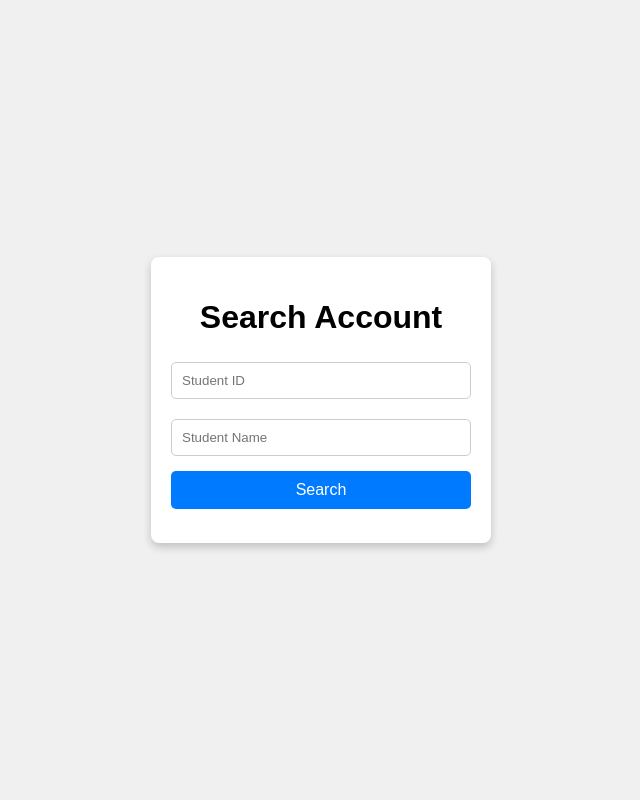
After one commit to Kee-Wei-HengNp/DevOps_Oct2024_Team3_Assignment, a Flask app: page /search-account in a window 1280 px wide. The commit adds this page. Shown: the whole page, without its empty margins (319-959 px from the left). Run offline with Flask 3, Linux system fonts and the light colour scheme.

Commit message:
admin options, list student account and search account

```diff
--- a/app.py
+++ b/app.py
@@ -71,9 +71,17 @@ def redeemable_items():
 def create_account():
     return render_template('create_account.html')
 
+@app.route('/search-account')
+def search_account():
+    return render_template('search_account.html')
+
 @app.route('/modify-account')
 def modify_account():
     return render_template('modify_account.html')
+
+@app.route('/list-account')
+def list_account():
+    return render_template('list_account.html')
 
 @app.route('/delete-account')
 def delete_account():
--- a/static/styles.css
+++ b/static/styles.css
@@ -139,6 +139,28 @@ a:hover {
   text-align: center;
 }
 
+.Search-account-container{
+  background: white;
+  padding: 20px;
+  border-radius: 8px;
+  box-shadow: 0 4px 8px rgba(0, 0, 0, 0.2);
+  width: 300px;
+  text-align: center;
+}
+
+.account-list-container{
+  background: white;
+  padding: 20px;
+  border-radius: 8px;
+  box-shadow: 0 4px 8px rgba(0, 0, 0, 0.2);
+  width: 300px;
+  text-align: center;
+}
+
+.account-list-container h1{
+  font-family:'Courier New', Courier, monospace;
+}
+
 .Modify-account-container h1{
   width: auto;
 }
--- /dev/null
+++ b/templates/search_account.html
@@ -0,0 +1,21 @@
+<!DOCTYPE html>
+<html lang="en">
+<head>
+    <meta charset="UTF-8">
+    <meta name="viewport" content="width=device-width, initial-scale=1.0">
+    <title>Login</title>
+    <link rel="stylesheet" href="{{ url_for('static', filename='styles.css') }}">
+</head>
+<body>
+    <div class="Search-account-container">
+        <h1>Search Account</h1>
+        <form id="search-account">
+            <input type="text" id="studentId" placeholder="Student ID" required autocomplete="off">
+            <input type="text" id="studentName" placeholder="Student Name" required autocomplete="off">
+            <button type="submit">Search</button>
+        </form>
+        <p id="error-message"></p>
+    </div>
+    <script src="{{ url_for('static', filename='script.js') }}"></script>
+</body>
+</html>
```
Also changed, not shown: templates/list_account.html (added, +15 -0 lines).
